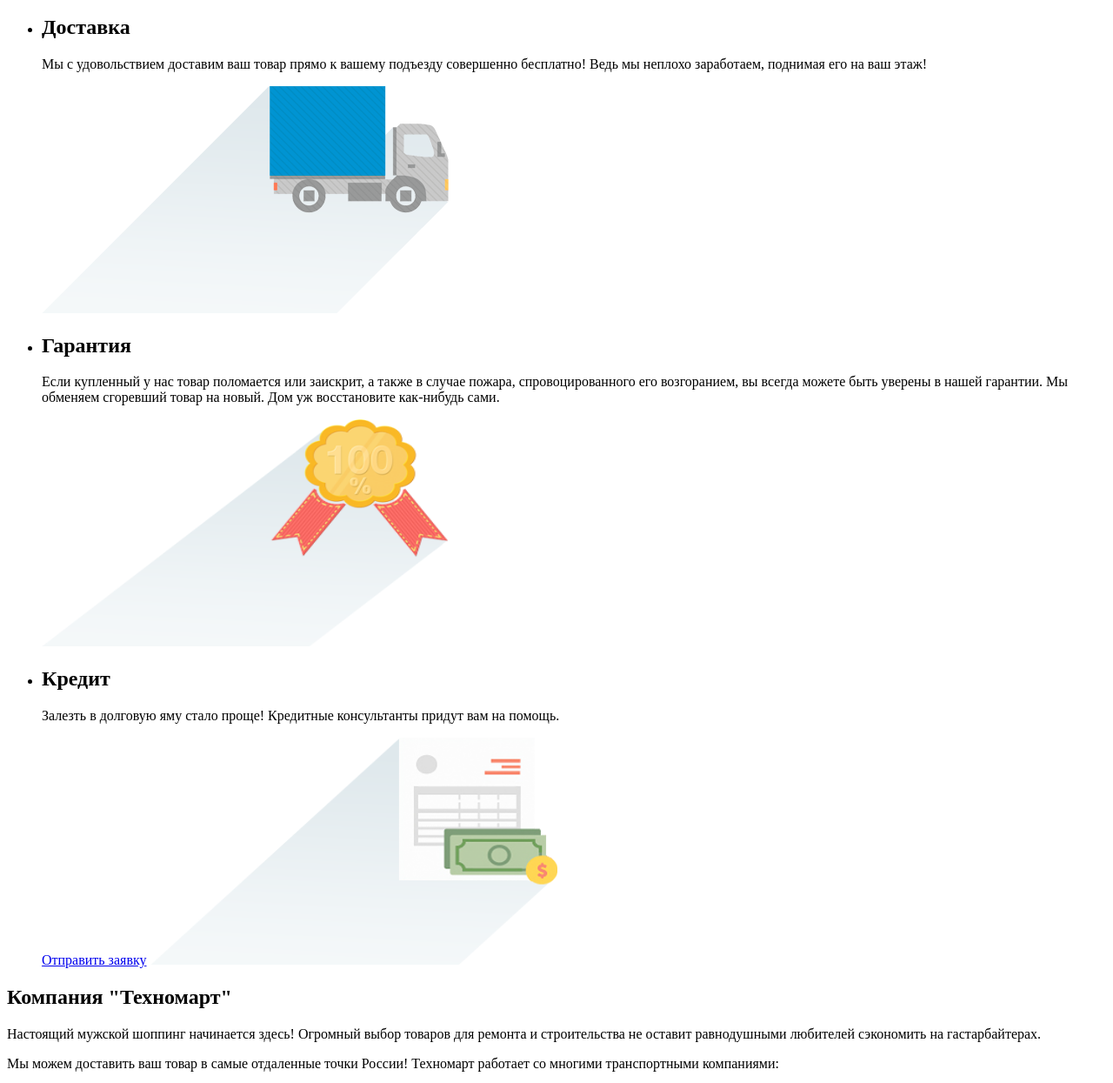
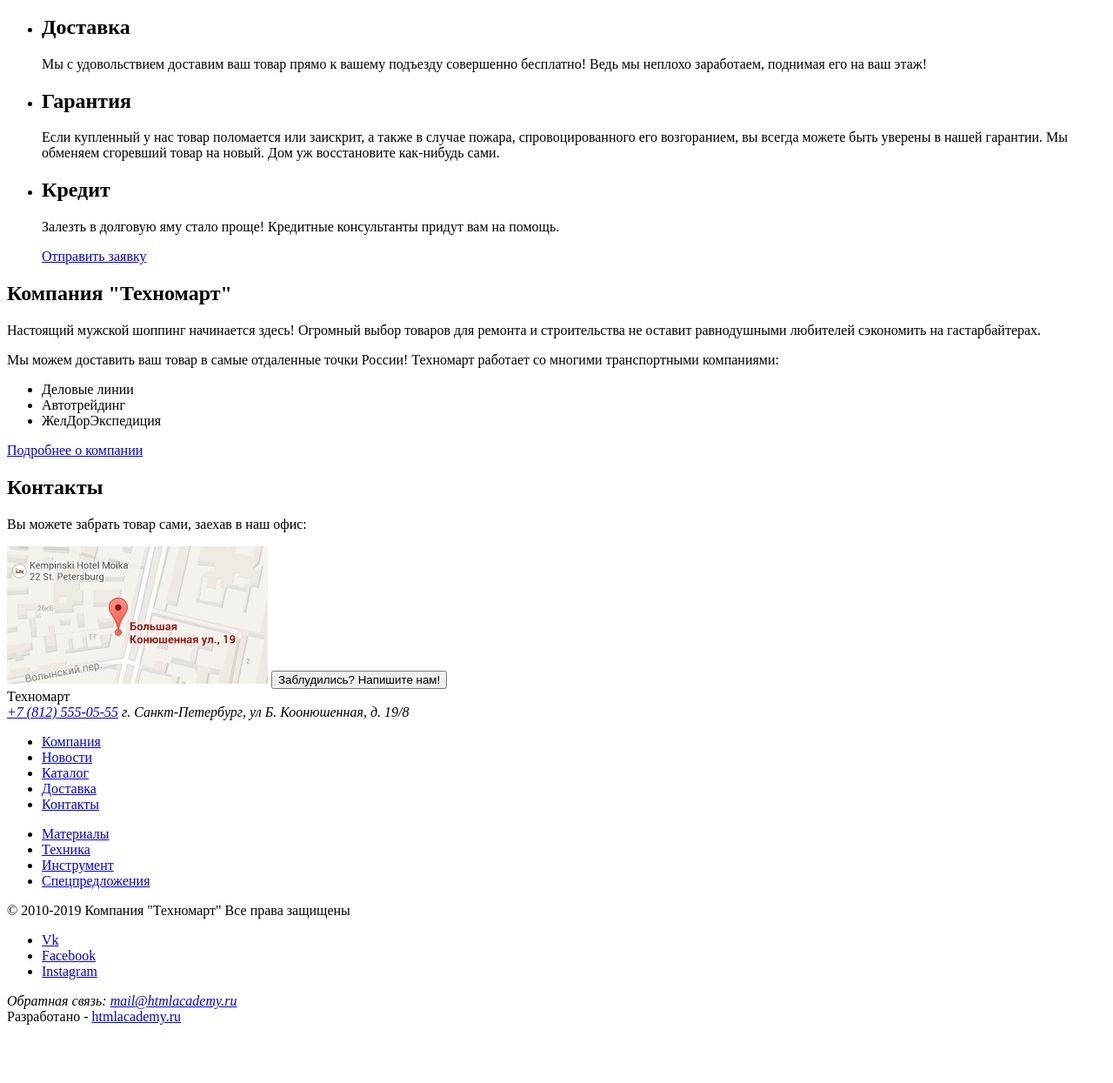
Before and after one commit to Jarith/83594-technomart-28, a plain HTML site: page index.html in a window 1280 px wide. Shown: the part 3206-4451 px from the top of the page at 87% size. After the commit the page ends 4392 px from the top, so only its background shows below. Drawn offline with Linux system fonts and the light colour scheme.

Commit message:
[fix] Убраны неконтентные изображения

```diff
--- a/index.html
+++ b/index.html
@@ -296,12 +296,6 @@
                 совершенно бесплатно! Ведь мы неплохо заработаем, поднимая его
                 на ваш этаж!
               </p>
-              <img
-                src="img/pics/delivery.png"
-                alt="Доставка"
-                width="468"
-                height="261"
-              />
             </li>
             <li>
               <h2>Гарантия</h2>
@@ -311,12 +305,6 @@
                 можете быть уверены в нашей гарантии. Мы обменяем сгоревший
                 товар на новый. Дом уж восстановите как-нибудь сами.
               </p>
-              <img
-                src="img/pics/guarantee.png"
-                alt="Гарантия"
-                width="468"
-                height="261"
-              />
             </li>
             <li>
               <h2>Кредит</h2>
@@ -325,12 +313,6 @@
                 придут вам на помощь.
               </p>
               <a href="#">Отправить заявку</a>
-              <img
-                src="img/pics/credit.png"
-                alt="Кредит"
-                width="468"
-                height="261"
-              />
             </li>
           </ul>
         </div>
```
